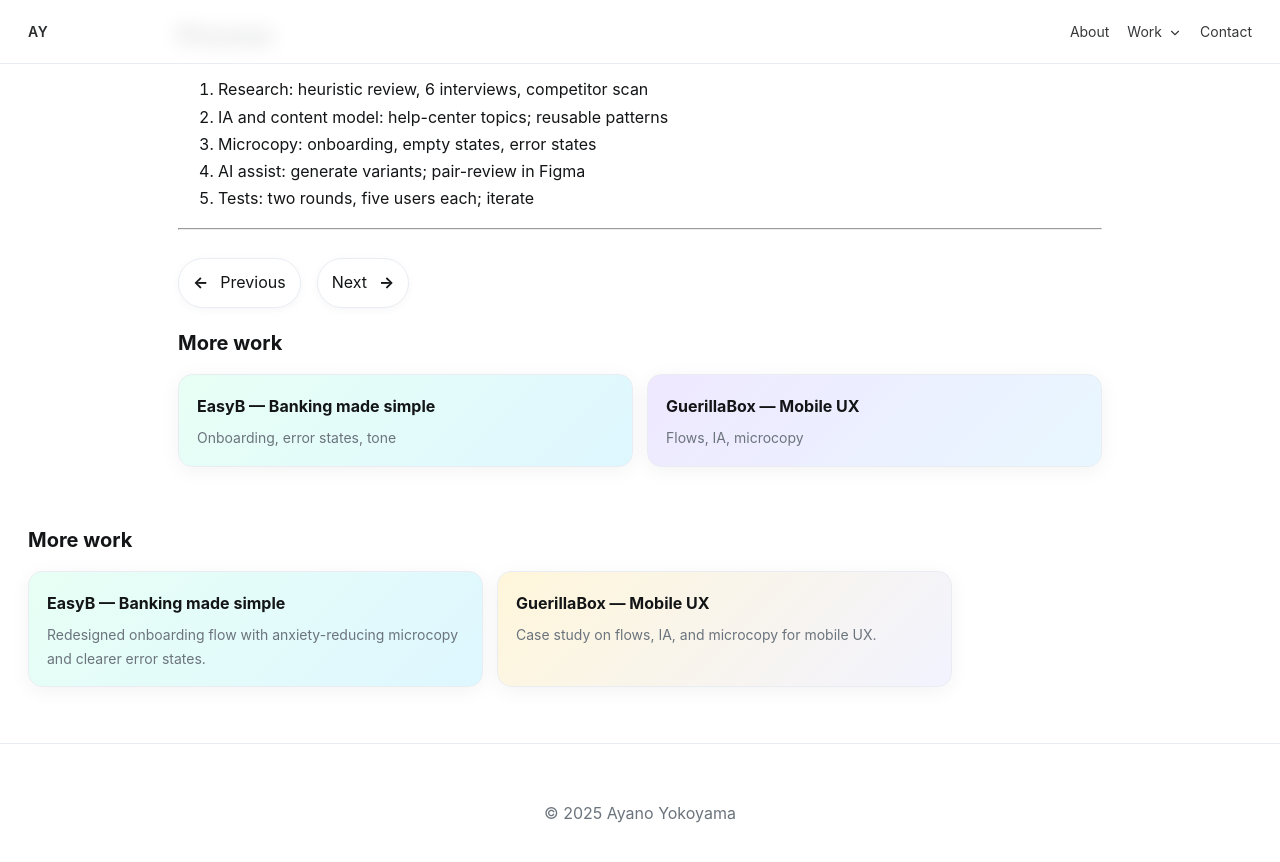
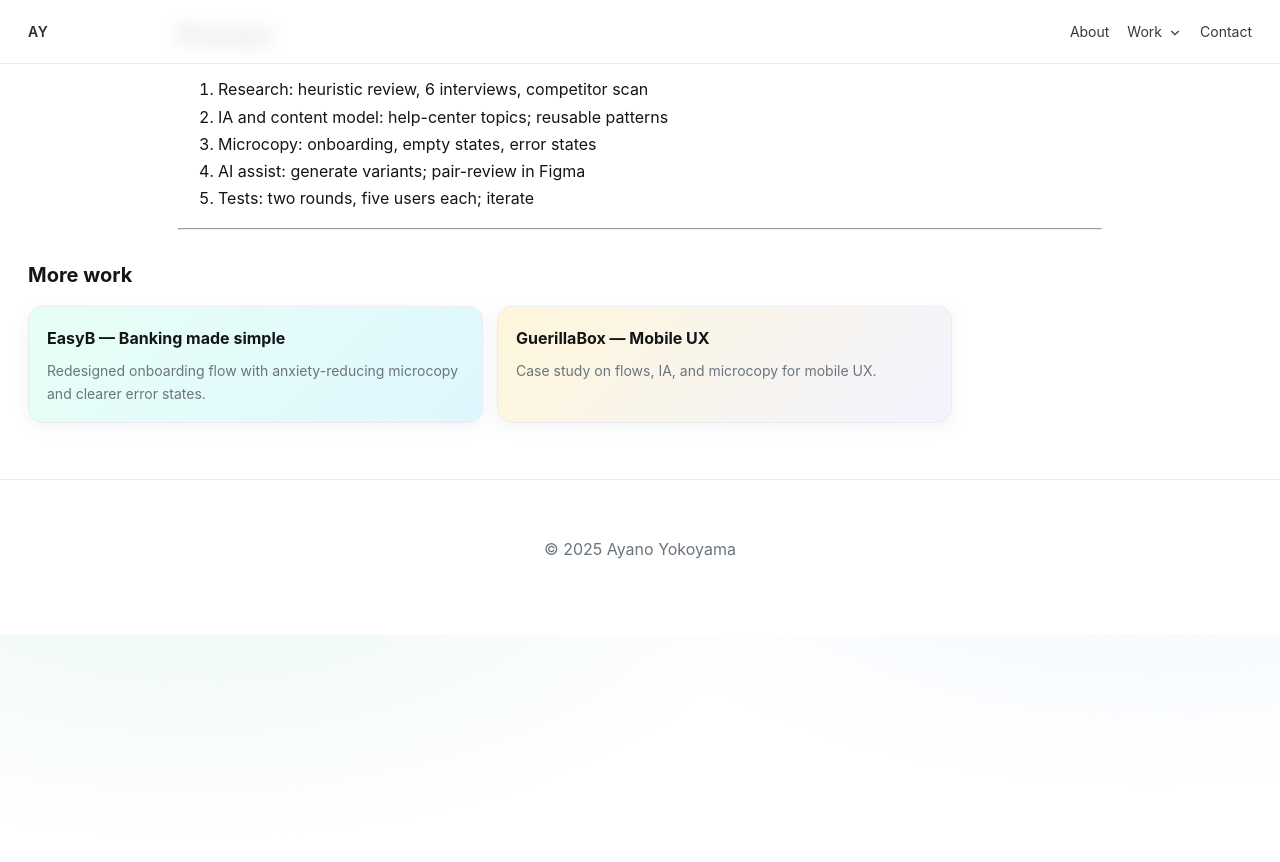
Before and after one commit to ayanoyokoyama/ayanoyokoyama-github.io, a Jekyll site: the page built from projects/naia/index.md, in a window 1280 px wide and 900 px high, scrolled down 679 px. Shown: the top 862 px of the window. Built offline with Jekyll 4.4.1, drawn with Linux system fonts in a browser that asks for light colours; after the commit the page ends 1314 px from its top, so only the background shows below that.

Commit message:
Update index.md

```diff
--- a/projects/naia/index.md
+++ b/projects/naia/index.md
@@ -26,22 +26,3 @@ Process
 5. Tests: two rounds, five users each; iterate
 
 ---
-
-<div class="btn-row">
-  <a class="btn-pill" href="/projects/easyb/"><span class="icon-left">←</span> Previous</a>
-  <a class="btn-pill" href="/projects/guerillabox/">Next <span class="icon-right">→</span></a>
-</div>
-
-<div class="more-work">
-  <h3>More work</h3>
-  <div class="work-grid">
-    <a class="work-card card-teal" href="/projects/easyb/">
-      <p class="title">EasyB — Banking made simple</p>
-      <p class="meta">Onboarding, error states, tone</p>
-    </a>
-    <a class="work-card card-lilac" href="/projects/guerillabox/">
-      <p class="title">GuerillaBox — Mobile UX</p>
-      <p class="meta">Flows, IA, microcopy</p>
-    </a>
-  </div>
-</div>
```
